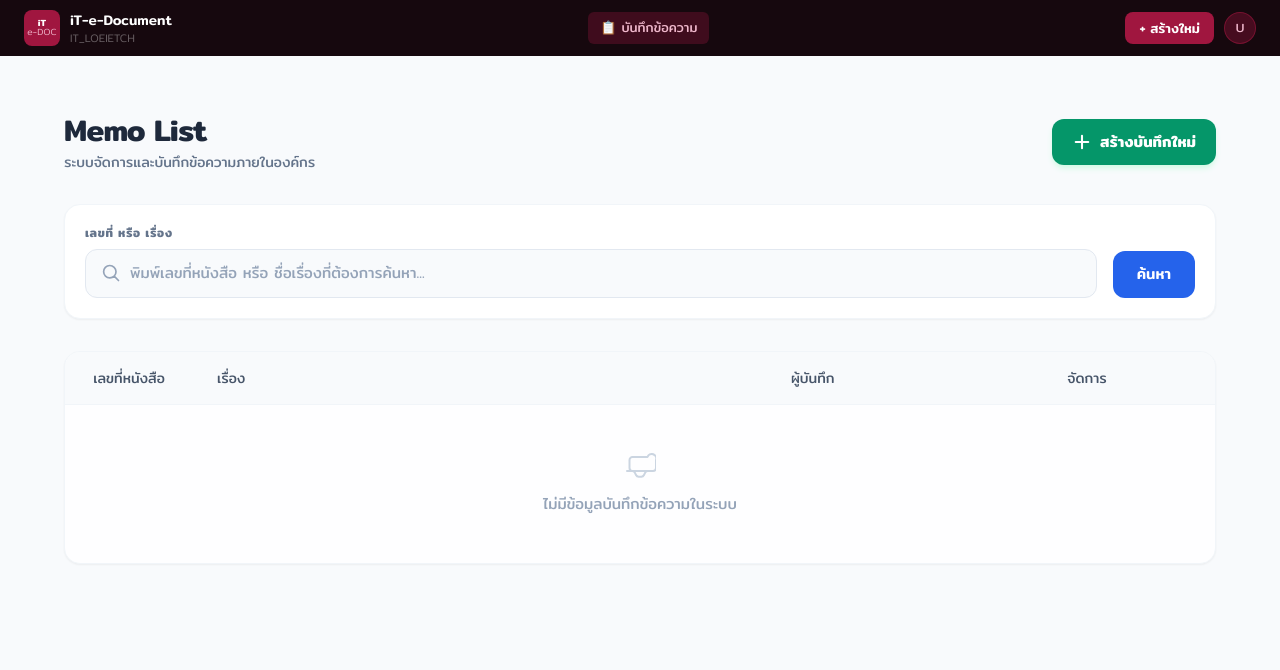
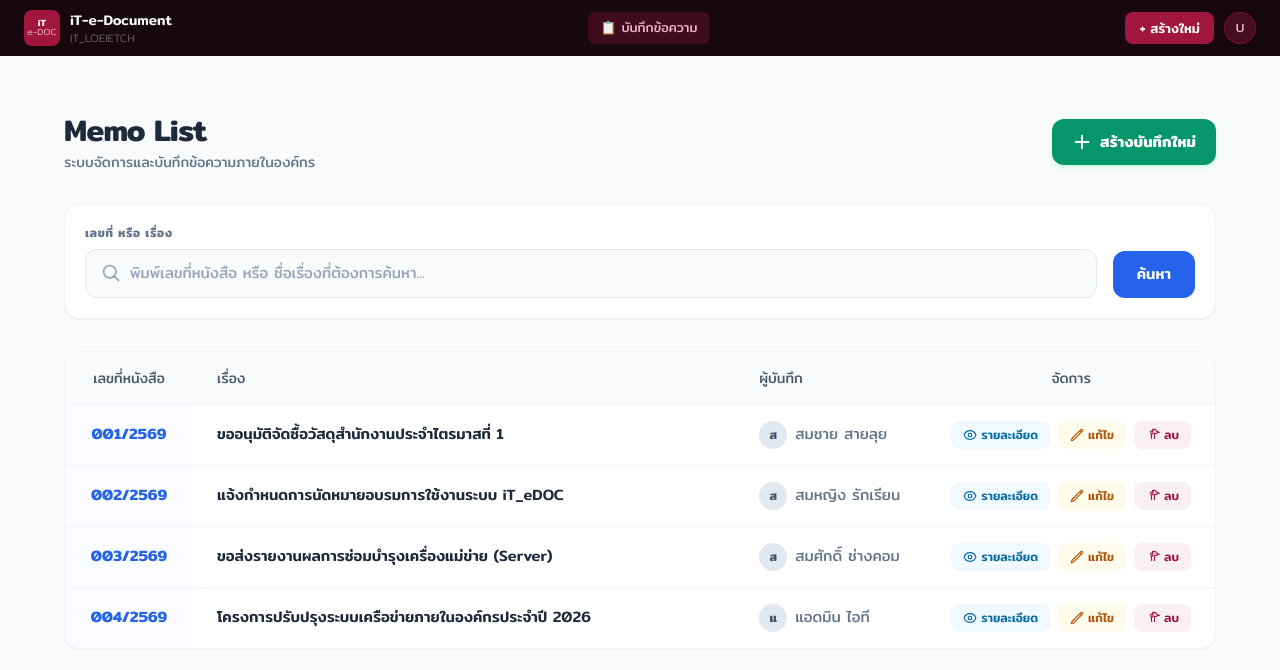
Before and after one commit to aump-pchy/iT_eDOC, a Vue app in the folder frontend/: page /memos in a window 1280 px wide. Shown: the top 670 px of the page. Built offline with nearby package versions, Linux system fonts and the light colour scheme.

Commit message:
style: ปรับให้มีข้อมูลตัวอย่างและปุ่ม

```diff
--- a/frontend/src/views/MemoListView.vue
+++ b/frontend/src/views/MemoListView.vue
@@ -128,8 +128,13 @@ import { ref, computed } from 'vue'
 // ช่องเก็บข้อมูลคำค้นหา
 const searchQuery = ref('')
 
-// [แก้ไขแล้ว] ลบข้อมูลสมมุติออกทั้งหมด เหลือเพียงอาร์เรย์ว่างเพื่อรอรับข้อมูลจริง
-const memos = ref([])
+// [เพิ่มแล้ว] ข้อมูลสมมุติสำหรับการแสดงผลและทดสอบระบบกรองข้อมูล
+const memos = ref([
+  { id: 1, docNumber: '001/2569', title: 'ขออนุมัติจัดซื้อวัสดุสำนักงานประจำไตรมาสที่ 1', author: 'สมชาย สายลุย' },
+  { id: 2, docNumber: '002/2569', title: 'แจ้งกำหนดการนัดหมายอบรมการใช้งานระบบ iT_eDOC', author: 'สมหญิง รักเรียน' },
+  { id: 3, docNumber: '003/2569', title: 'ขอส่งรายงานผลการซ่อมบำรุงเครื่องแม่ข่าย (Server)', author: 'สมศักดิ์ ช่างคอม' },
+  { id: 4, docNumber: '004/2569', title: 'โครงการปรับปรุงระบบเครือข่ายภายในองค์กรประจำปี 2026', author: 'แอดมิน ไอที' }
+])
 
 // ฟังก์ชันคัดกรองข้อมูลตามคำค้นหา
 const filteredMemos = computed(() => {
@@ -148,7 +153,7 @@ const handleSearch = () => {
 }
 
 const viewDetails = (memo) => {
-  alert(`ดูรายละเอียดของเลขที่หนังสือ: ${memo.docNumber}`)
+  alert(`ดูรายละเอียดของเลขที่หนังสือ: ${memo.docNumber}\nเรื่อง: ${memo.title}`)
 }
 
 const editMemo = (memo) => {
```
